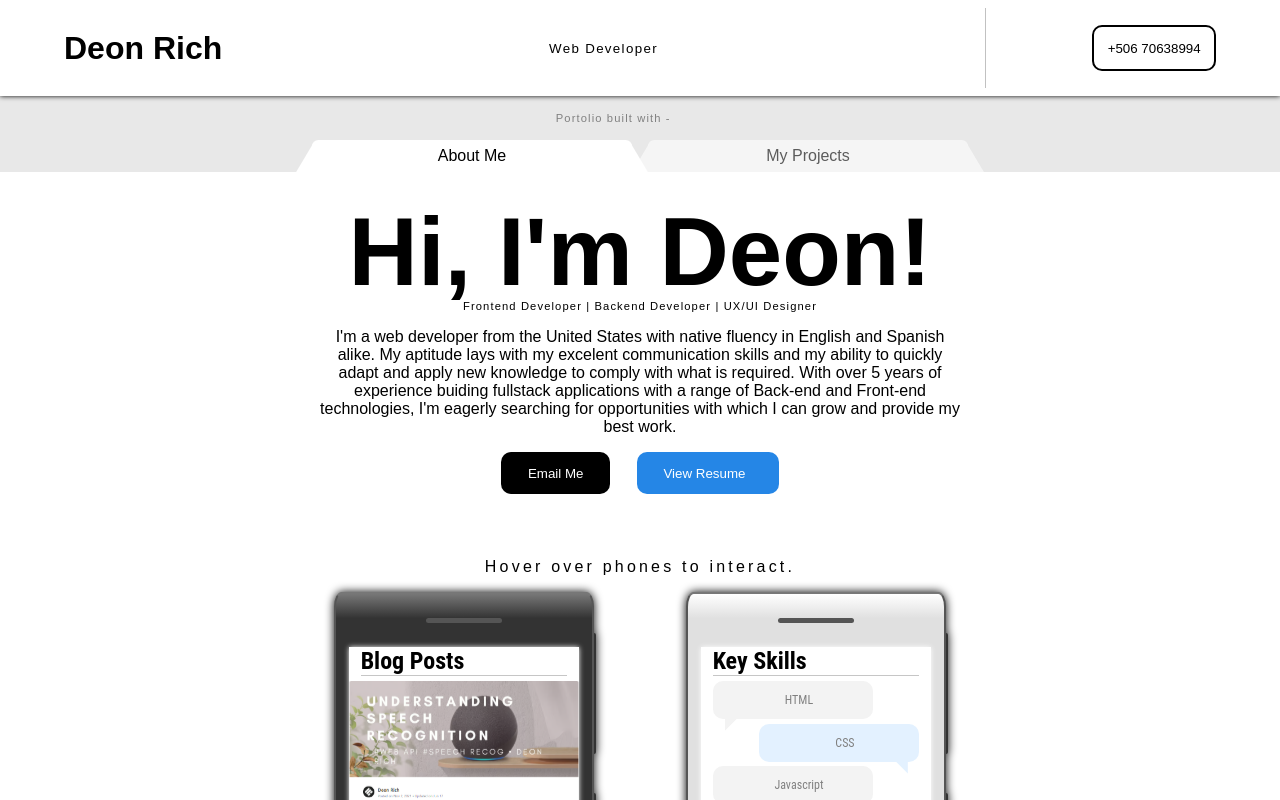
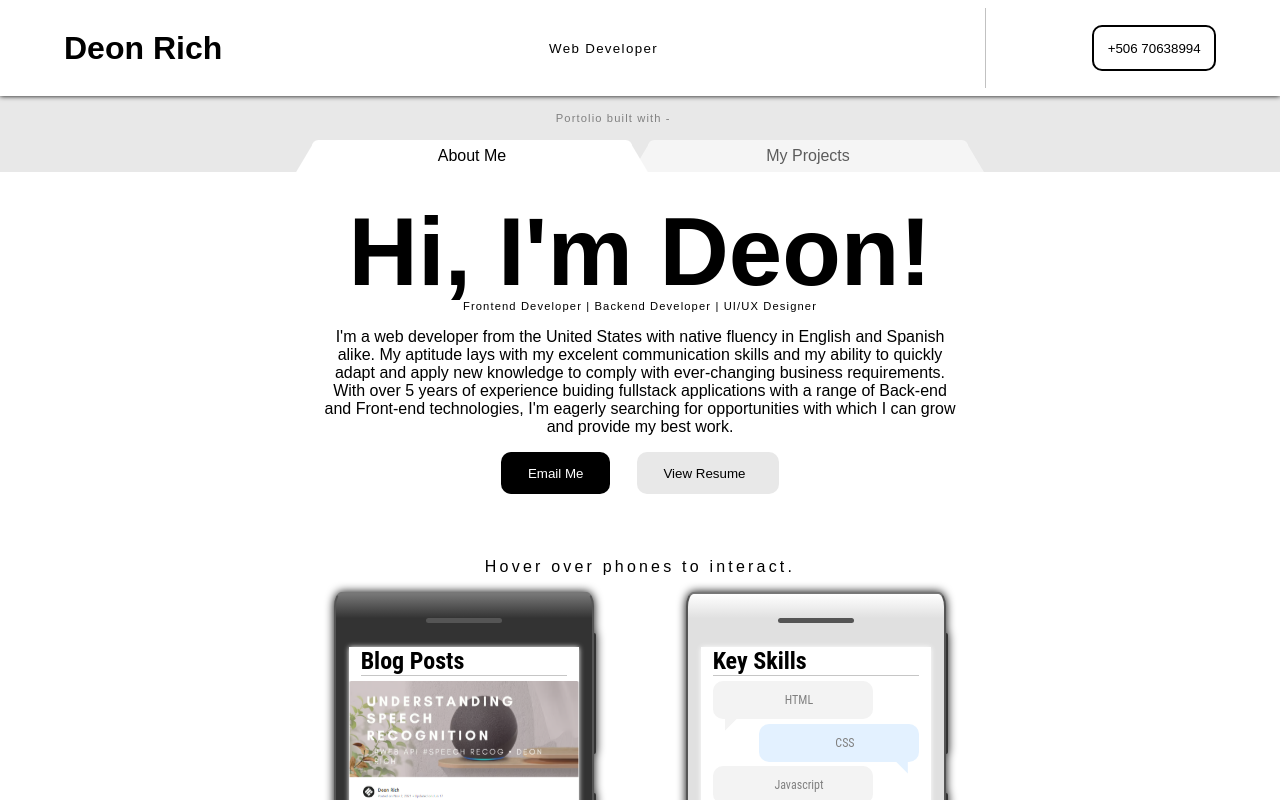
Before and after one commit to ZippCodder/personal-portfolio, a React app: page / in a window 1280 px wide. Shown: the top 800 px of the page. Built offline with nearby package versions, Linux system fonts and the light colour scheme; the HTML template or start-up script is replaced by a standard one.

Commit message:
editing reusme button color and about-me introduction

```diff
--- a/src/scripts/components/about.jsx
+++ b/src/scripts/components/about.jsx
@@ -24,9 +24,9 @@ const [open, setOpen] = React.useState(false);
       </div>
     <section className="content__personal-info">
      <div className="personal-info__intro">
-      <h1 className="intro__heading">Hi, I'm Deon!</h1><p className="intro__roles">Frontend Developer | Backend Developer | UX/UI Designer</p>
+      <h1 className="intro__heading">Hi, I'm Deon!</h1><p className="intro__roles">Frontend Developer | Backend Developer | UI/UX Designer</p>
       <p className="intro__paragraph">
-I'm a web developer from the United States with native fluency in English and Spanish alike. My aptitude lays with my excelent communication skills and my ability to quickly adapt and apply new knowledge to comply with what is required. With over 5 years of experience buiding fullstack applications with a range of Back-end and Front-end technologies, I'm eagerly searching for opportunities with which I can grow and provide my best work.</p>
+I'm a web developer from the United States with native fluency in English and Spanish alike. My aptitude lays with my excelent communication skills and my ability to quickly adapt and apply new knowledge to comply with ever-changing business requirements. With over 5 years of experience buiding fullstack applications with a range of Back-end and Front-end technologies, I'm eagerly searching for opportunities with which I can grow and provide my best work.</p>
       <button className="intro__email-button" onClick={function(){
         setOpen(true);
         window.location.hash = "email";
--- a/src/styles/about.css
+++ b/src/styles/about.css
@@ -521,9 +521,9 @@
 
 .intro__resume-button {
  border-radius: 10px;
- background: #2586e6;
  padding: 1em;
- color: white;
+ color: black;
+ background: #E8E8E8;
  border: none;
  margin-left: 2em;
  padding-left: 2em;
@@ -534,10 +534,6 @@
 
 .intro__resume-button i {
  padding-left: 0.5em;
-}
-
-.intro__resume-button:hover {
- background: #1466b6;
 }
 
 .heading1 {
```
Also changed, not shown: 3 other files (tests, documents, lock files or other folders).
